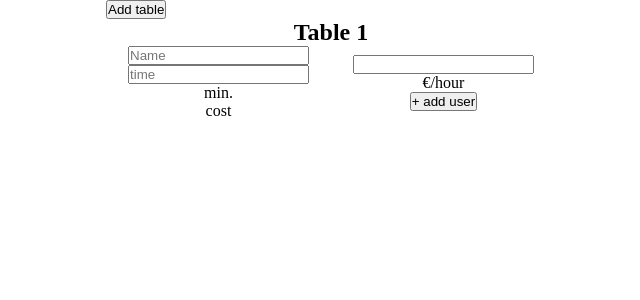
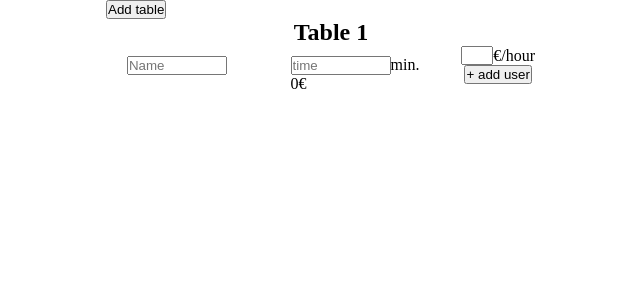
Before and after one commit to agelesskid/billiards-tracker, a React (Vite) app: page / in a window 1280 px wide. Shown: the top 300 px of the page, without its empty margins (309-949 px from the left). Built offline with nearby package versions, Linux system fonts and the light colour scheme.

Commit message:
changed Table html, styles

```diff
--- a/src/components/Table.tsx
+++ b/src/components/Table.tsx
@@ -7,21 +7,23 @@ export default function Table(){
                 <h2>Table 1</h2>
                 <div className={styles["table-content-wrapper"]}>
                     <div className={styles["table-users"]}>
+                        <div className={styles["table-user"]}>
                             <input type="text" name="user-name" id="user-name-input" placeholder="Name" />
                             <div className={styles["user-details-wrapper"]}>
                                 <div className={styles["user-time-wrapper"]}>
                                     <input type="number" name="user-time" id="user-time-input" placeholder="time"/>
                                     <p>min.</p>
                                 </div>
-                    <p className={styles["user-cost"]}>cost</p>
+                                <span className={styles["user-cost"]}>0€</span>
+                            </div>
                         </div>
                     </div>
                     <div className={styles["table-controls"]}>
                         <div className={styles["table-price-wrapper"]}>
-                    <input type="number" name="table-price" id="table-price-input"/>
+                            <input className={styles["table-price-input"]} type="number" name="table-price" id="table-price-input"/>
                             <p className={styles["table-price-text"]}>€/hour</p>
+                        </div>
                         <button type="button">+ add user</button>
-                    </div>
                     </div>
                 </div>
             </div>
--- a/src/index.css
+++ b/src/index.css
@@ -8,3 +8,7 @@ body {
   max-width: 450px;
   margin: 0 auto;
 }
+
+input {
+  max-width: 100px;
+}
--- a/src/styles/table.module.css
+++ b/src/styles/table.module.css
@@ -7,3 +7,38 @@
     justify-content: space-around;
     align-items: center;
 }
+
+.table-users {
+    width: 65%;
+}
+
+.table-user {
+    display: flex;
+    justify-content: space-between;
+    align-items: center;
+}
+
+.user-details-wrapper {
+    position: relative;
+    text-align: start;
+}
+
+.user-time-wrapper {
+    display: flex;
+}
+
+.user-cost {
+    /* display: none; */
+    position: absolute;
+    top: 1.2rem;
+}
+
+.table-price-wrapper {
+    display: flex;
+    align-items: center;
+    justify-content: center;
+}
+
+.table-price-input {
+    max-width: 2rem;
+}
```
Lines whose indentation alone changed are shown as unchanged.
